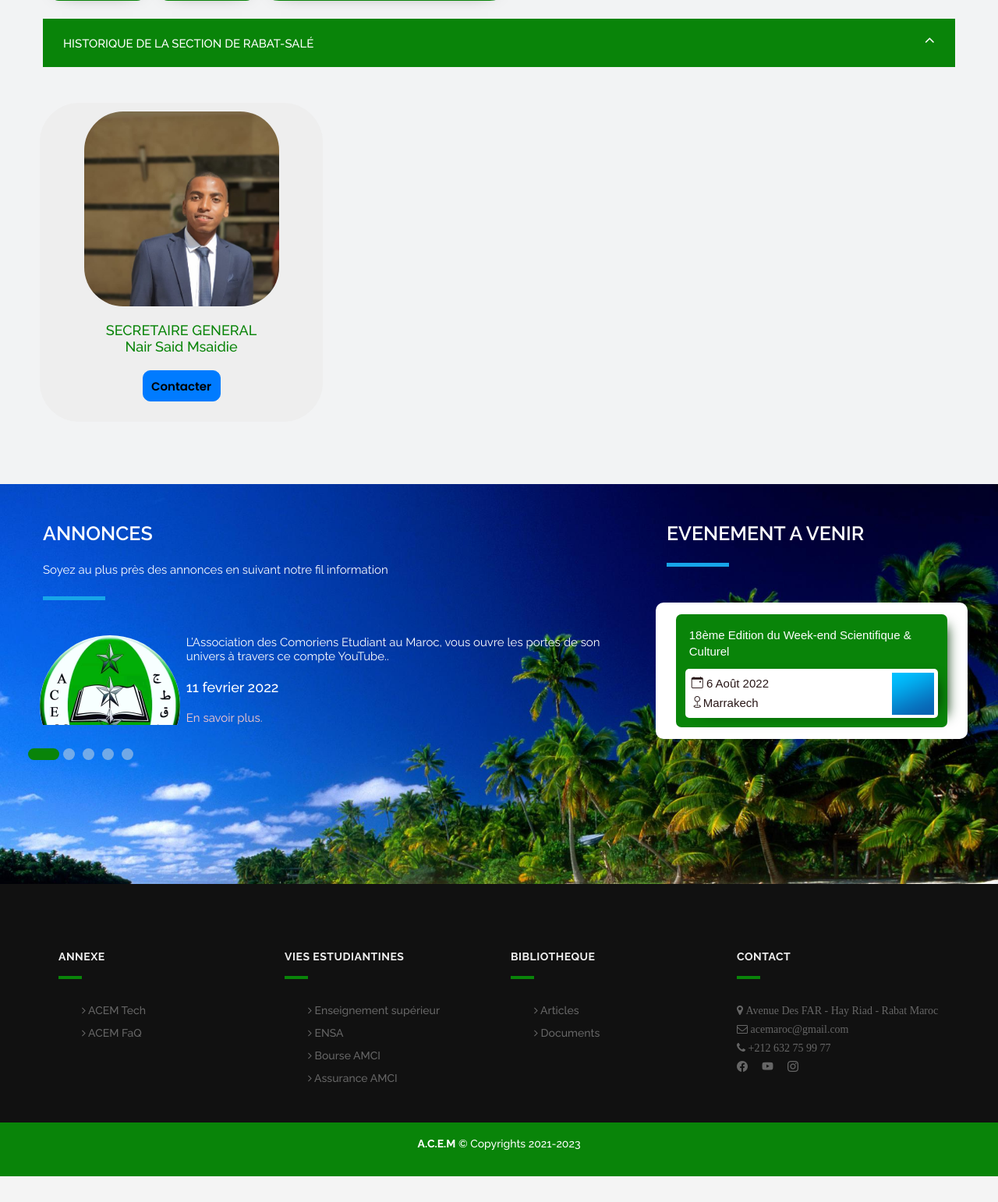
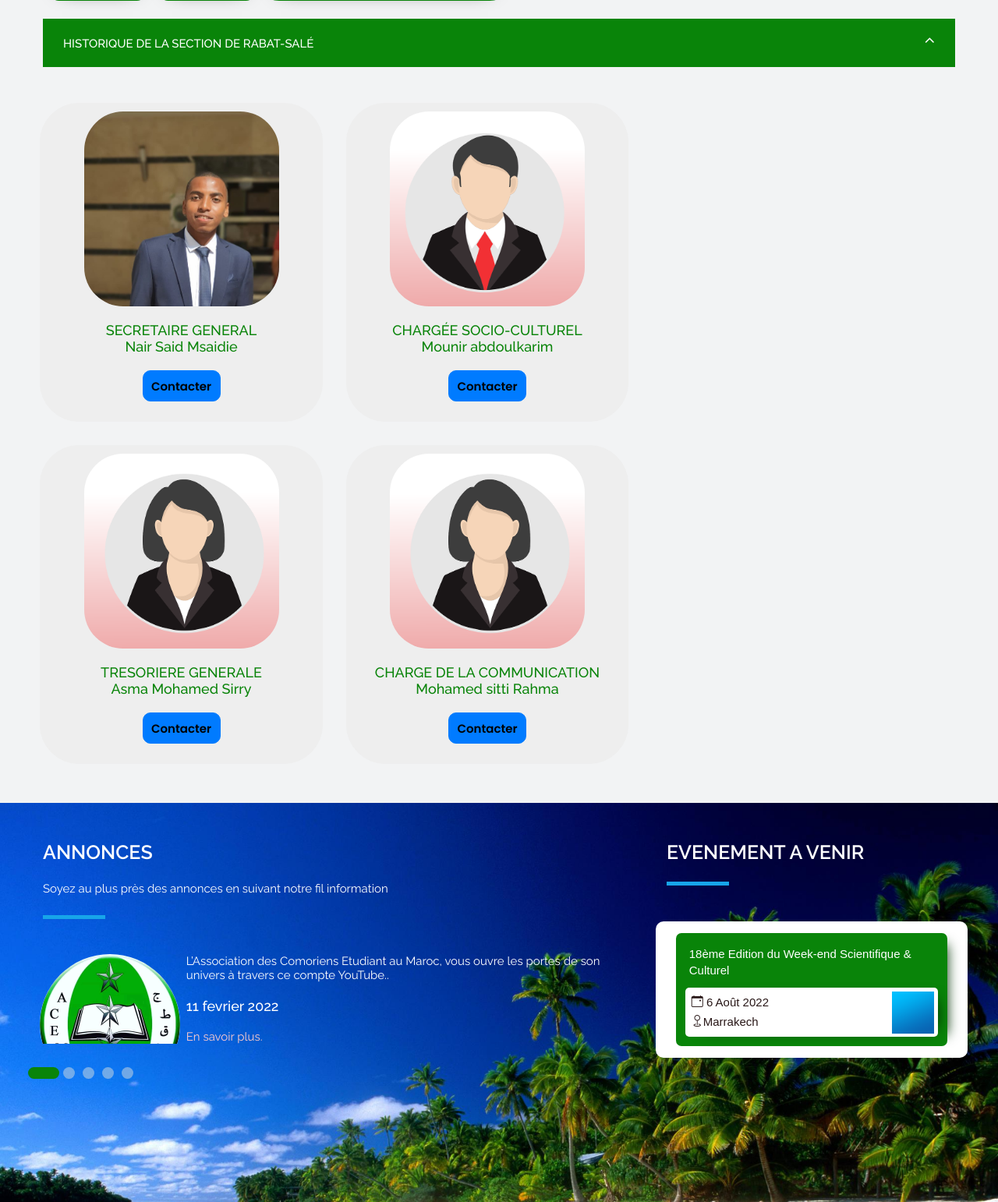
Before and after one commit to Djaloud/Acem, a PHP site: page /Acem/sections/Rabat_sale in a window 1280 px wide. Shown: the part 567-2109 px from the top of the page at 78% size. Before the commit the page ends 2076 px from the top, so only its background shows below. Run offline with PHP 8.4, Linux system fonts and the light colour scheme; some libraries are stand-ins or nearby versions.

Commit message:
Add office sections data

```diff
--- a/pages/sections/Rabat_sale.php
+++ b/pages/sections/Rabat_sale.php
@@ -109,15 +109,15 @@
           </div>
         </div>
 
-        <!-- <div class="col-md-4 col-sm-6">
+        <div class="col-md-4 col-sm-6">
           <div class="full team_blog_colum">
-            <div class="it_team_img"> <img class="img-responsive" src="<?php echo URLROOT; ?>/assets/images/sections/rs/2.JPG" alt="#"> </div>
+            <div class="it_team_img"> <img class="img-responsive" src="<?php echo URLROOT; ?>/assets/images/sections/rs/um.png" alt="#"> </div>
             <div class="team_feature_head">
-              <h4>CHARGÉE SOCIO-CULTUREL<br></h4>
-              <button type="button" class="btn btn-primary"><a href="mailto:">Contacter</a></button>
+              <h4>CHARGÉE SOCIO-CULTUREL<br>Mounir abdoulkarim</h4>
+              <button type="button" class="btn btn-primary"><a href="mailto:mounirabdoulkarim13@gmail.com">Contacter</a></button>
             </div>
           </div>
-        </div> -->
+        </div>
 
         <!-- <div class="col-md-4 col-sm-6">
           <div class="full team_blog_colum">
@@ -138,15 +138,15 @@
       <!--- deuxieme ligne-->
       <div class="row">
 
-        <!-- <div class="col-md-4 col-sm-6">
+        <div class="col-md-4 col-sm-6">
           <div class="full team_blog_colum">
-            <div class="it_team_img"> <img class="img-responsive" src="<?php echo URLROOT; ?>/assets/images/sections/rs/4.jpg" alt="#"> </div>
+            <div class="it_team_img"> <img class="img-responsive" src="<?php echo URLROOT; ?>/assets/images/sections/rs/uf.png" alt="#"> </div>
             <div class="team_feature_head">
-              <h4>TRESORIERE GENERALE<br></h4>
-              <button type="button" class="btn btn-primary"><a href="mailto:">Contacter</a></button>
+              <h4>TRESORIERE GENERALE<br>Asma Mohamed Sirry</h4>
+              <button type="button" class="btn btn-primary"><a href="mailto:mohamedsirryasma@gmail.com">Contacter</a></button>
             </div>
           </div>
-        </div> -->
+        </div>
 
         <!-- <div class="col-md-4 col-sm-6">
           <div class="full team_blog_colum">
@@ -158,15 +158,15 @@
           </div>
         </div> -->
 
-        <!-- <div class="col-md-4 col-sm-6">
+        <div class="col-md-4 col-sm-6">
           <div class="full team_blog_colum">
-            <div class="it_team_img"> <img class="img-responsive" src="<?php echo URLROOT; ?>/assets/images/sections/rs/5.jpg" alt="#"> </div>
+            <div class="it_team_img"> <img class="img-responsive" src="<?php echo URLROOT; ?>/assets/images/sections/rs/uf.png" alt="#"> </div>
             <div class="team_feature_head">
-              <h4>CHARGE DE LA COMMUNICATION<br></h4>
-              <button type="button" class="btn btn-primary"><a href="mailto:">Contacter</a></button>
+              <h4>CHARGE DE LA COMMUNICATION<br>Mohamed sitti Rahma</h4>
+              <button type="button" class="btn btn-primary"><a href="mailto:mohamedsaidsittirahma@gmail.com">Contacter</a></button>
             </div>
           </div>
-        </div> -->
+        </div>
 
       </div>
     </div>
--- a/pages/sections/Tetouan.php
+++ b/pages/sections/Tetouan.php
@@ -144,6 +144,7 @@
             </div>
           </div>
         </div> -->
+
       </div>
     </div>
 
```
Also changed, not shown: pages/sections/Oujda.php (+5 -5 lines), pages/sections/Settat.php (+7 -7 lines), assets/images/sections/oujda/um.png (added), assets/images/sections/settat/um.png (added).
